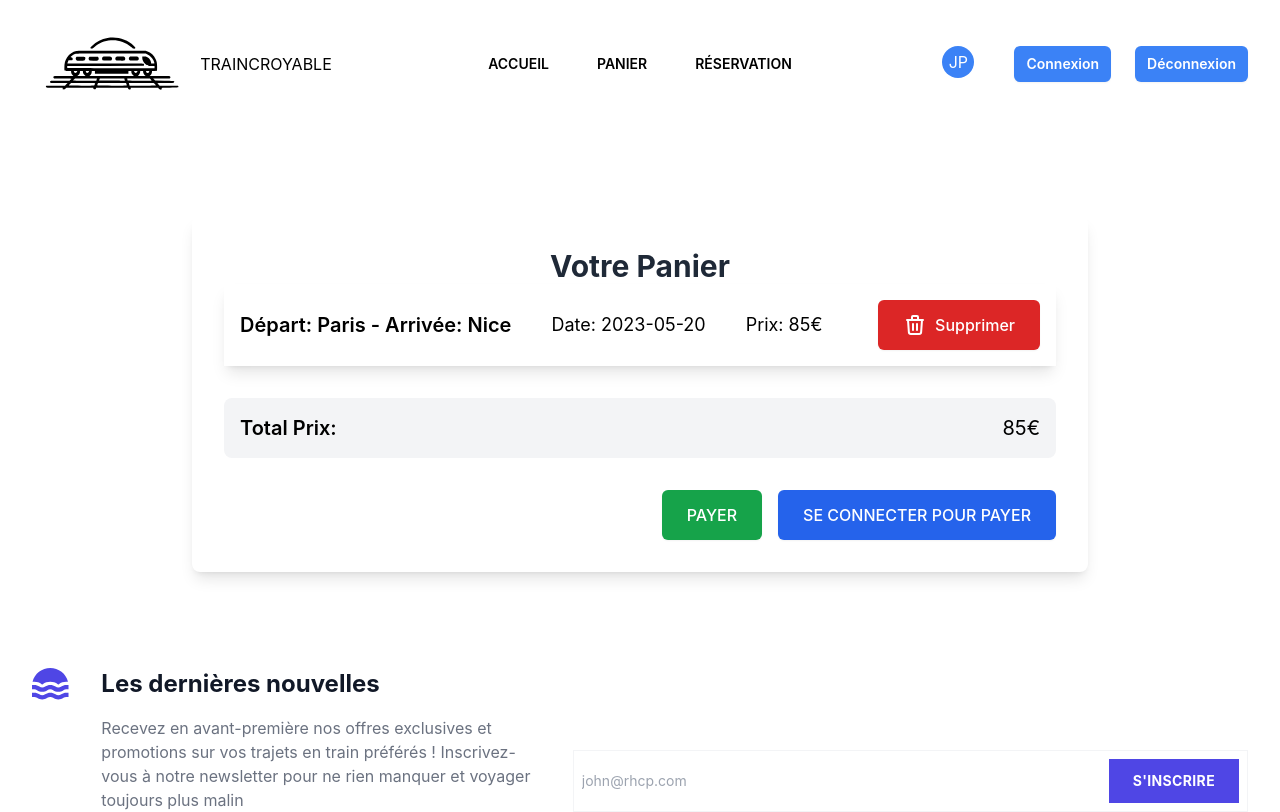
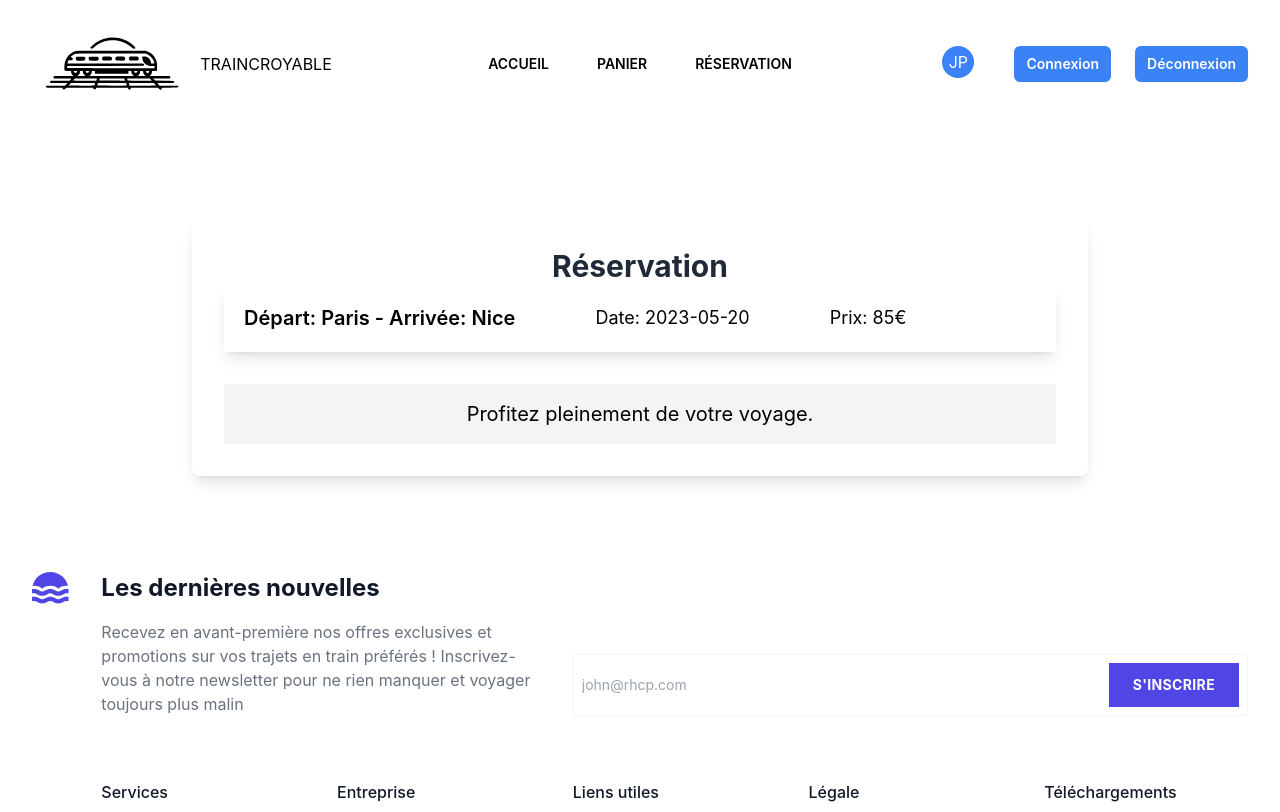
Before and after one commit to Hackathon-traincroyable/FrontV1, a React (Create React App) app: page /reservation in a window 1280 px wide. Shown: the top 812 px of the page. Built offline with nearby package versions, Linux system fonts and the light colour scheme.

Commit message:
Update Reservation page layout

```diff
--- a/src/pages/Reservation.jsx
+++ b/src/pages/Reservation.jsx
@@ -12,11 +12,11 @@ export default function Example() {
                   {" "}
                   {/* Ajustez pour que cette div occupe 2/3 de l'espace disponible */}
                   <h2 className="text-3xl font-bold text-gray-800">
-                    Votre Panier
+                    Réservation
                   </h2>
                   {/* Contenu de la deuxième colonne ici */}
-                  <div className="flex flex-col lg:flex-row  justify-between items-center shadow-lg p-4 ">
-                    <div className="flex flex-col sm:flex-row sm:flex-grow sm:items-center space-x-0 sm:space-x-10 space-y-2 sm:space-y-0 ">
+                  <div className="flex flex-col lg:flex-row  justify-between items-center shadow-lg p-5 ">
+                    <div className="flex flex-col sm:flex-row sm:flex-grow sm:items-center space-x-0 sm:space-x-20 space-y-2 sm:space-y-0 ">
                       {/* Ajustement pour l'alignement et l'espacement */}
                       <h4 className="text-xl font-semibold flex-shrink-0">
                         Départ: Paris - Arrivée: Nice
@@ -24,35 +24,11 @@ export default function Example() {
                       <p className="text-lg flex-shrink-0">Date: 2023-05-20</p>
                       <p className="text-lg flex-shrink-0">Prix: 85€</p>
                     </div>
-                    <button className="mt-5 sm:mt-0 sm:ml-4 inline-flex items-center justify-center py-3 px-6 border border-transparent shadow-sm text-base font-medium rounded-md text-white bg-red-600 hover:bg-red-700 focus:outline-none focus:ring-2 focus:ring-offset-2 focus:ring-red-500">
-                      <svg
-                        xmlns="http://www.w3.org/2000/svg"
-                        className="h-6 w-6 mr-2"
-                        fill="none"
-                        viewBox="0 0 24 24"
-                        stroke="currentColor"
-                        strokeWidth="2"
-                      >
-                        <path
-                          strokeLinecap="round"
-                          strokeLinejoin="round"
-                          d="M19 7l-.867 12.142A2 2 0 0116.138 21H7.862a2 2 0 01-1.995-1.858L5 7m5 4v6m4-6v6m1-10V4a1 1 0 00-1-1h-4a1 1 0 00-1 1v3M4 7h16"
-                        />
-                      </svg>
-                      Supprimer
-                    </button>
                   </div>
-                  <div className="flex justify-between items-center mt-8 p-4 bg-gray-100 rounded-lg">
-                    <h3 className="text-xl font-semibold">Total Prix:</h3>
-                    <p className="text-xl">85€</p>
-                  </div>
-                  <div className="flex justify-end space-x-4 mt-8">
-                    <button className="inline-flex items-center justify-center py-3 px-6 border border-transparent shadow-sm text-base font-medium rounded-md text-white bg-green-600 hover:bg-green-700 focus:outline-none focus:ring-2 focus:ring-offset-2 focus:ring-green-500 uppercase">
-                      Payer
-                    </button>
-                    <button className="inline-flex items-center justify-center py-3 px-6 border border-transparent shadow-sm text-base font-medium rounded-md text-white bg-blue-600 hover:bg-blue-700 focus:outline-none focus:ring-2 focus:ring-offset-2 focus:ring-blue-500 uppercase">
-                      Se connecter pour payer
-                    </button>
+                  <div className="flex justify-center items-center mt-8 p-4 bg-gray-100">
+                    <p className="text-xl text-center">
+                      Profitez pleinement de votre voyage.
+                    </p>
                   </div>
                 </div>
               </div>
```
